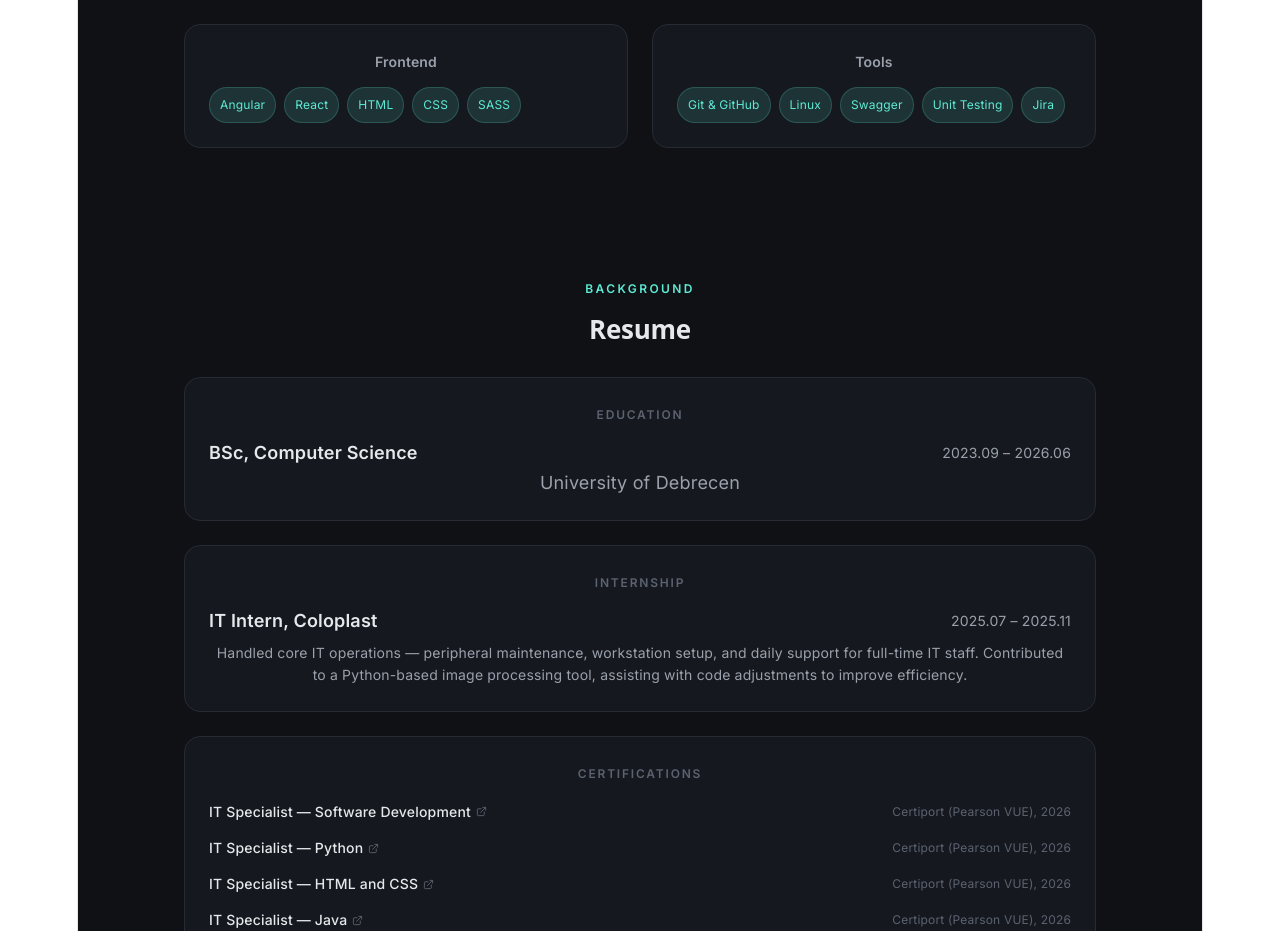
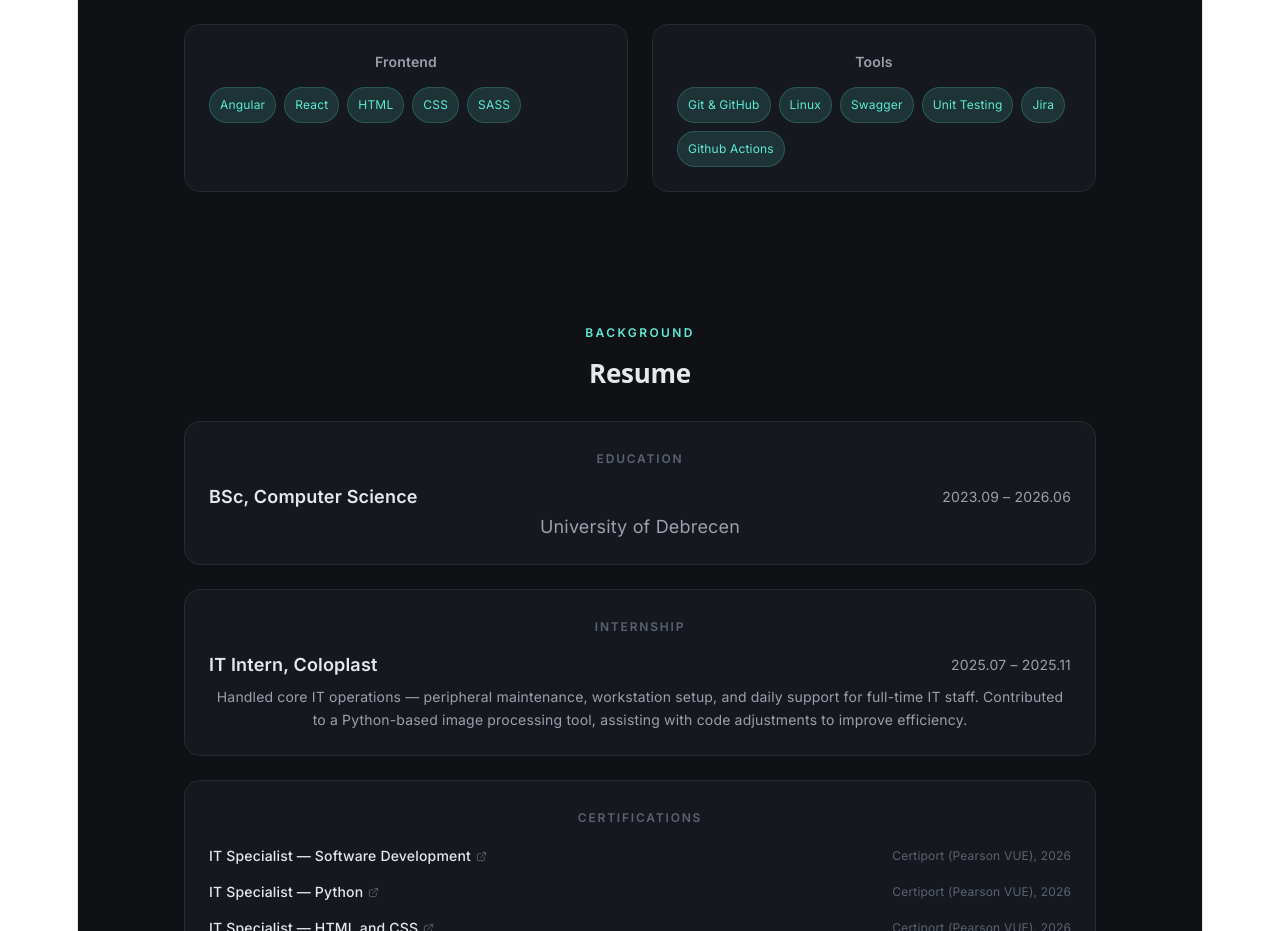
Before and after one commit to KKondor/portfolio, a React (Vite) app: page / in a window 1280 px wide. Shown: the part 3660-4591 px from the top of the page. Built offline with nearby package versions, Linux system fonts and the light colour scheme.

Commit message:
feat: added a new skill to tools

```diff
--- a/src/KristofPortfolio.jsx
+++ b/src/KristofPortfolio.jsx
@@ -106,7 +106,7 @@ const skillGroups = [
   { title: "Languages", items: ["C#", "Java", "Python", "JavaScript", "TypeScript", "C++"] },
   { title: "Backend", items: ["ASP.NET", "Entity Framework", "OOP", "SQL", "MySQL", "PostgreSQL"] },
   { title: "Frontend", items: ["Angular", "React", "HTML", "CSS", "SASS"] },
-  { title: "Tools", items: ["Git & GitHub", "Linux", "Swagger", "Unit Testing","Jira"] },
+  { title: "Tools", items: ["Git & GitHub", "Linux", "Swagger", "Unit Testing","Jira", "Github Actions"] },
 ];
 
 const certifications = [
```
